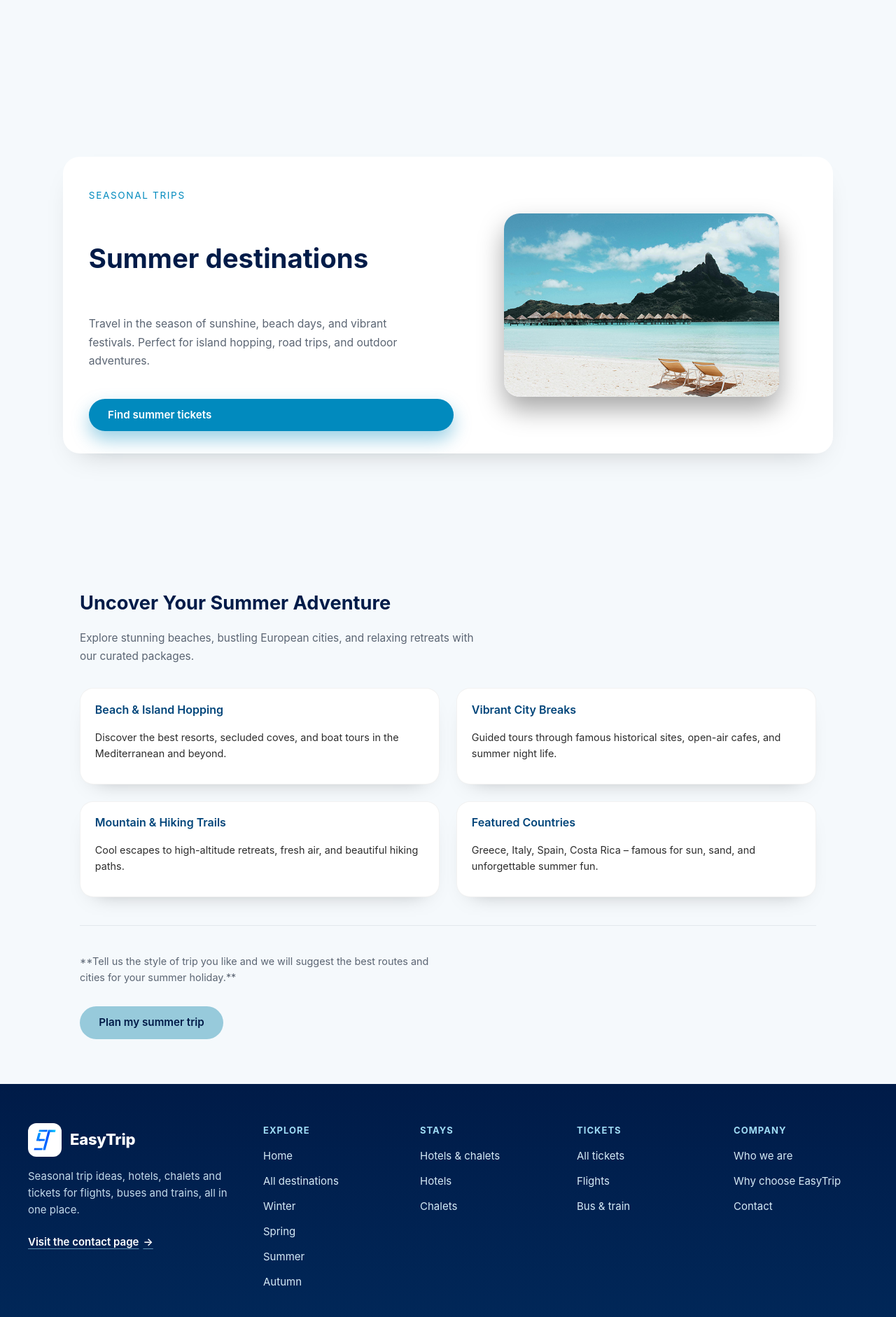
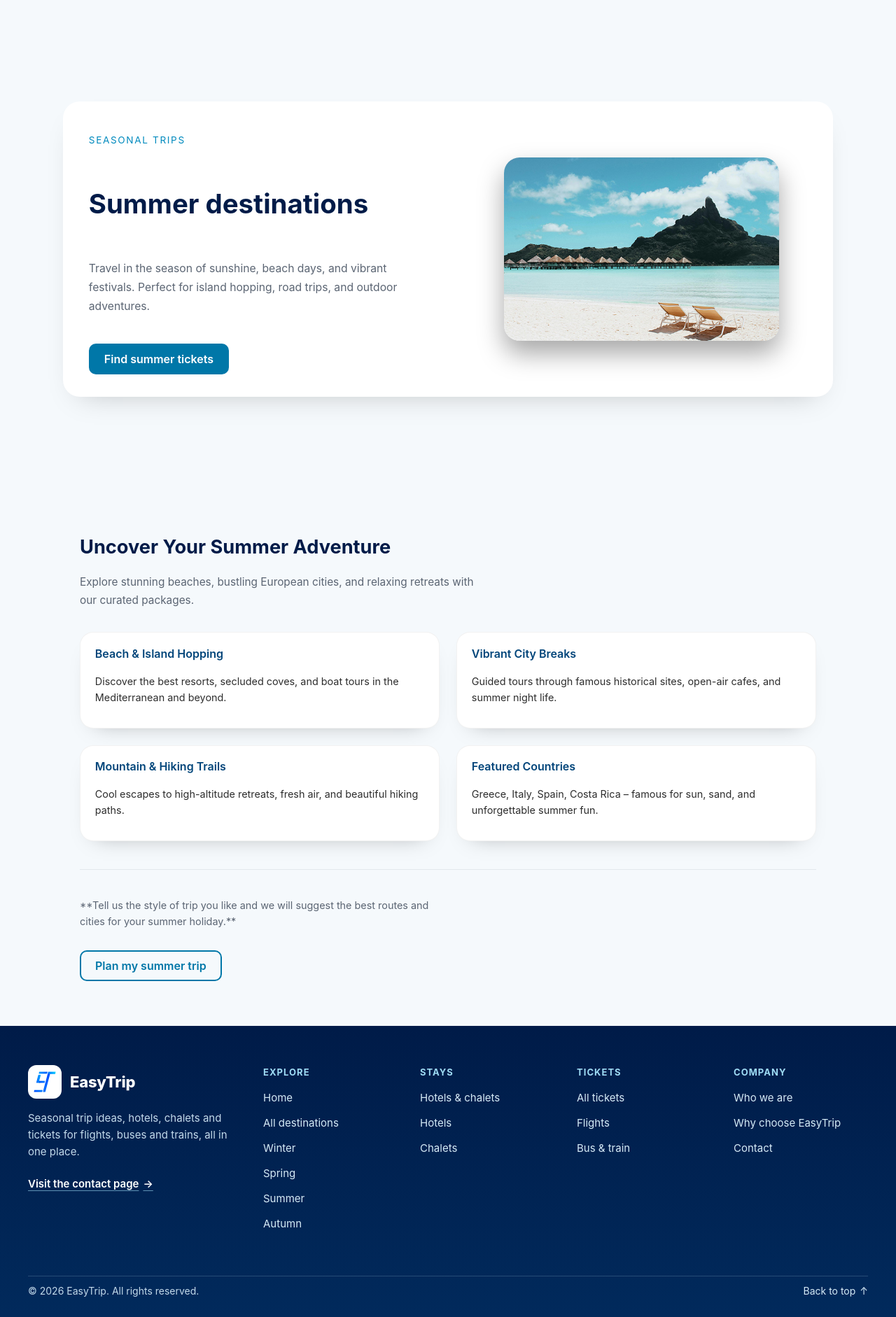
Before and after one commit to Acharfnazha/EasyTrip, a PHP site: page /summer.html in a window 1280 px wide. Shown: the part 73-1955 px from the top of the page at 70% size. Run offline with PHP 8.4, Linux system fonts and the light colour scheme.

Commit message:
Fix season page buttons and homepage destination links
- spring, summer, autumn: use the same buttons as the rest of the site,
  remove the empty space under the header, and open the contact form on
  the destinations topic
- summer, autumn: escape & in headings so the HTML is valid
- listings: fill the search box from the link, e.g. chalets.html?q=Lebanon
- home: Lebanon, Iceland and Dubai cards now open the matching results

```diff
--- a/autumn.html
+++ b/autumn.html
@@ -93,7 +93,7 @@
             Travel in the calm season of golden forests, soft light and cool fresh air.
             Perfect for cozy city breaks and nature escapes.
           </p>
-          <a href="tickets.html" class="herobutton">Find autumn tickets</a>
+          <a href="tickets.html" class="et-btn et-btn--primary">Find autumn tickets</a>
         </div>
         <figure class="heroimage">
           <img src="assets/images/autumn.png" alt="Autumn forest destination">
@@ -122,7 +122,7 @@
           </p>
         </article>
         <article class="cardbox">
-          <h3 class="cardtitle">Forest walks & photography</h3>
+          <h3 class="cardtitle">Forest walks &amp; photography</h3>
           <p class="cardtext">
             Gentle hiking paths, panoramic viewpoints and city walking tours with guides.
           </p>
@@ -139,7 +139,7 @@
           Tell us the style of trip you like and we will suggest the best routes and cities
           for your autumn holiday.
         </p>
-        <a href="contact.html" class="seasonbutton">Plan my autumn trip</a>
+        <a href="contact.html?topic=destinations" class="et-btn et-btn--outline">Plan my autumn trip</a>
       </footer>
     </section>
   </main>
--- a/css/summer.css
+++ b/css/summer.css
@@ -6,7 +6,7 @@
 
 
 .summer .page {
-  padding-top: 5rem;
+  padding-top: 0;
   padding-bottom: 4rem;
 }
 
@@ -58,32 +58,10 @@
 }
 
 
-.summer .herobutton {
+.summer .herotext .et-btn {
+  align-self: flex-start;
   margin-top: 0.75rem;
-  display: inline-block;
-  padding: 0.7rem 1.7rem;
-  border-radius: 999px;
-  font-size: 0.95rem;
-  font-weight: 600;
-  text-decoration: none;
-
-  background-color: var(--sky);
-  color: #ffffff;
-  box-shadow: 0 12px 26px rgba(1, 138, 190, 0.4);
-  border: none;
-  cursor: pointer;
-  transition: background-color 0.2s ease,
-    transform 0.2s ease,
-    box-shadow 0.2s ease;
 }
-
-.summer .herobutton:hover {
-  background-color: var(--royal);
-  transform: translateY(-2px);
-  box-shadow: 0 16px 32px rgba(2, 69, 122, 0.45);
-}
-
-
 
 .summer .heroimage img {
   display: block;
@@ -168,29 +146,6 @@
   max-width: 32rem;
 }
 
-.summer .seasonbutton {
-  display: inline-block;
-  padding: 0.7rem 1.7rem;
-  border-radius: 999px;
-  background-color: var(--light);
-  color: var(--deep);
-  font-weight: 600;
-  font-size: 0.95rem;
-  text-decoration: none;
-  border: none;
-  cursor: pointer;
-  transition: background-color 0.2s ease,
-    transform 0.2s ease,
-    box-shadow 0.2s ease;
-}
-
-.summer .seasonbutton:hover {
-  background-color: #ffffff;
-  box-shadow: 0 10px 24px rgba(0, 27, 72, 0.25);
-  transform: translateY(-2px);
-}
-
-
 @media (min-width: 768px) {
   .summer .heroinner {
     grid-template-columns: minmax(0, 1.1fr) minmax(0, 1fr);
--- a/index.html
+++ b/index.html
@@ -127,7 +127,7 @@
           <h2 class="hero-dest__title">Top destinations</h2>
           <ul class="hero-dest__list" role="list">
             <li>
-              <a class="hero-card" href="chalets.html">
+              <a class="hero-card" href="chalets.html?q=Lebanon">
                 <picture>
                   <source type="image/webp" srcset="assets/images/home/lebanon-card.webp" />
                   <img class="hero-card__img" src="assets/images/lebanon.png" width="480" height="320" alt="" decoding="async" />
@@ -137,7 +137,7 @@
               </a>
             </li>
             <li>
-              <a class="hero-card" href="chalets.html">
+              <a class="hero-card" href="chalets.html?q=Iceland">
                 <picture>
                   <source type="image/webp" srcset="assets/images/home/iceland-card.webp" />
                   <img class="hero-card__img" src="assets/images/iceland.png" width="480" height="320" alt="" decoding="async" />
@@ -157,7 +157,7 @@
               </a>
             </li>
             <li>
-              <a class="hero-card" href="hotels.html">
+              <a class="hero-card" href="hotels.html?q=Dubai">
                 <picture>
                   <source type="image/webp" srcset="assets/images/home/dubai-card.webp" />
                   <img class="hero-card__img" src="assets/images/dubai.png" width="480" height="320" alt="" decoding="async" />
--- a/js/listings.js
+++ b/js/listings.js
@@ -237,6 +237,10 @@
       });
     }
 
+    // Links from other pages can fill the search box, e.g. chalets.html?q=Lebanon
+    var linkedSearch = new URLSearchParams(window.location.search).get('q');
+    if (search && linkedSearch) search.value = linkedSearch;
+
     update({ announce: false });
   }
 
--- a/spring.html
+++ b/spring.html
@@ -93,7 +93,7 @@
             Travel in the fresh season of flowers, soft sunshine and mild temperatures.
             Ideal for city walks, picnics and light hiking.
           </p>
-          <a href="tickets.html" class="herobutton">Find spring tickets</a>
+          <a href="tickets.html" class="et-btn et-btn--primary">Find spring tickets</a>
         </div>
         <figure class="heroimage">
           <img src="assets/images/spring.jpg" alt="Spring travel destination">
@@ -139,7 +139,7 @@
           Share your travel dates and style of trip and we will suggest the best spring routes
           and cities for you.
         </p>
-        <a href="contact.html" class="seasonbutton">Plan my spring trip</a>
+        <a href="contact.html?topic=destinations" class="et-btn et-btn--outline">Plan my spring trip</a>
       </footer>
     </section>
   </main>
--- a/summer.html
+++ b/summer.html
@@ -93,7 +93,7 @@
             Travel in the season of sunshine, beach days, and vibrant festivals.
             Perfect for island hopping, road trips, and outdoor adventures.
           </p>
-          <a href="tickets.html" class="herobutton">Find summer tickets</a>
+          <a href="tickets.html" class="et-btn et-btn--primary">Find summer tickets</a>
         </div>
         <figure class="heroimage">
           <img src="assets/images/summer.jpg" alt="Summer scene of a tropical beach or vibrant city" />
@@ -109,7 +109,7 @@
       </header>
       <div class="cardlist">
         <article class="cardbox">
-          <h3 class="cardtitle">Beach & Island Hopping</h3>
+          <h3 class="cardtitle">Beach &amp; Island Hopping</h3>
           <p class="cardtext">
             Discover the best resorts, secluded coves, and boat tours in the Mediterranean and beyond.
           </p>
@@ -121,7 +121,7 @@
           </p>
         </article>
         <article class="cardbox">
-          <h3 class="cardtitle">Mountain & Hiking Trails</h3>
+          <h3 class="cardtitle">Mountain &amp; Hiking Trails</h3>
           <p class="cardtext">
             Cool escapes to high-altitude retreats, fresh air, and beautiful hiking paths.
           </p>
@@ -137,7 +137,7 @@
         <p class="seasonguide">
           **Tell us the style of trip you like and we will suggest the best routes and cities for your summer holiday.**
         </p>
-        <a href="contact.html" class="seasonbutton">Plan my summer trip</a>
+        <a href="contact.html?topic=destinations" class="et-btn et-btn--outline">Plan my summer trip</a>
       </footer>
     </section>
   </main>
```
Also changed, not shown: css/autumn.css (+4 -41 lines), css/spring.css (+3 -44 lines).
